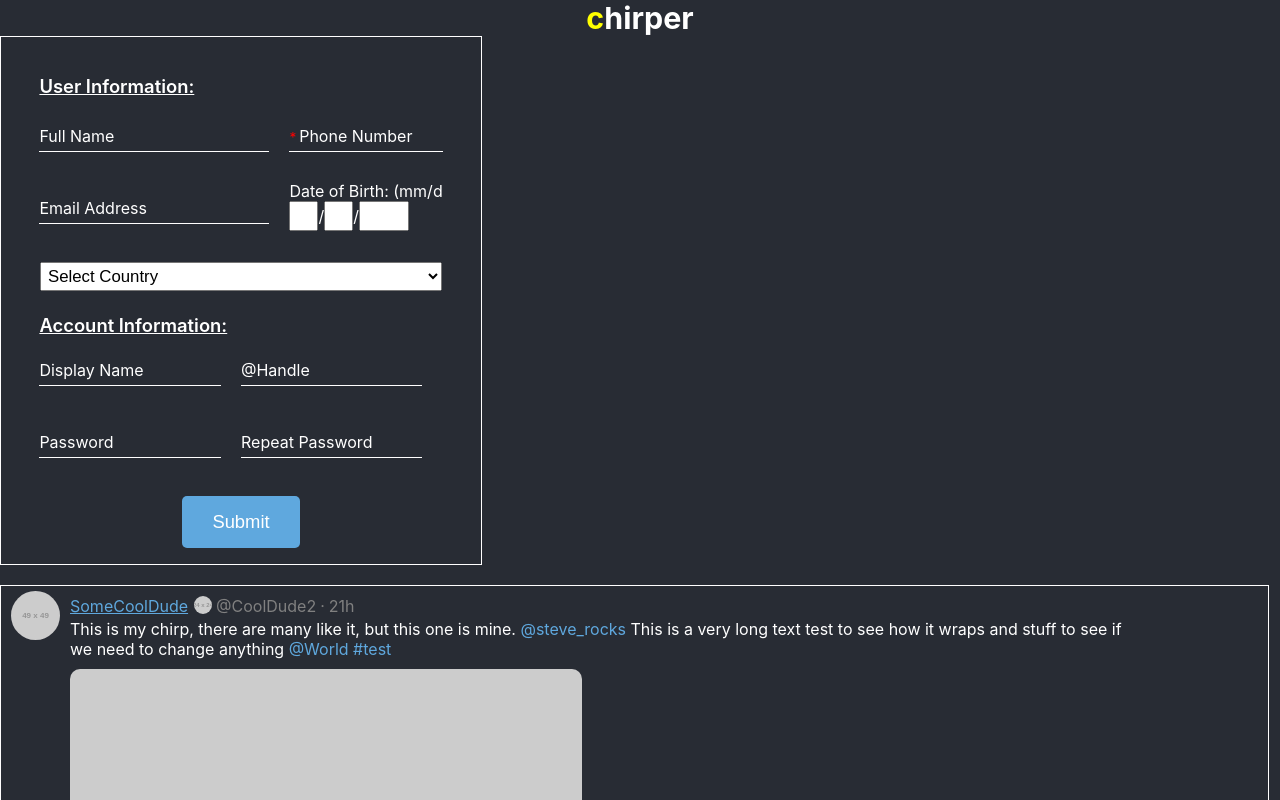
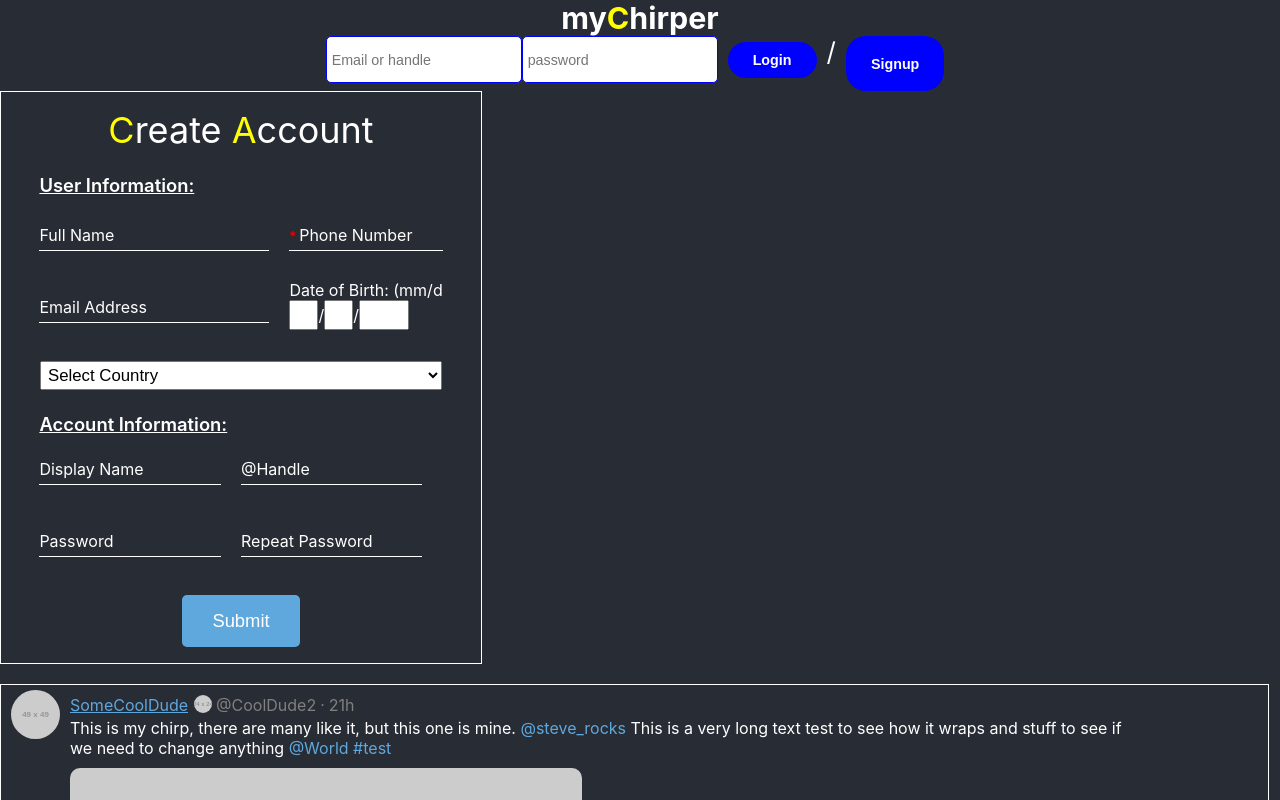
Before and after one commit to Michael-Lafreniere/chirper, a React (Create React App) app in the folder client/: page / in a window 1280 px wide. Shown: the top 800 px of the page. Built offline with nearby package versions, Linux system fonts and the light colour scheme.

Commit message:
Updated Header.js, added in Login/Signup inputs/buttons.  Need to figure out why SighUp form is no longer submitting.

```diff
--- a/client/src/App.js
+++ b/client/src/App.js
@@ -10,7 +10,9 @@ const text =
 class App extends Component {
   constructor(props) {
     super(props);
-    this.state = {};
+    this.state = {
+      createAccount: true
+    };
   }
 
   render() {
@@ -21,10 +23,12 @@ class App extends Component {
       chirpText: text
       // reChirp: "StanLee",
     };
+    let createAccount = null;
+    if (this.state.createAccount) createAccount = <CreateAccount />;
     return (
       <div className="App">
         <Header />
-        <CreateAccount />
+        {createAccount}
         <br />
         <Chirp data={chirpData} />
       </div>
--- a/client/src/components/CreateAccount.css
+++ b/client/src/components/CreateAccount.css
@@ -3,6 +3,17 @@
   padding: 1em;
   border: 1px solid var(--base-color);
   /* height: 30vh; */
+}
+
+.account-creation .title {
+  display: flex;
+  justify-content: center;
+  font-size: 2.25em;
+  color: white;
+}
+
+.account-creation .yellow {
+  color: yellow;
 }
 
 .account-creation .user-info {
--- a/client/src/components/CreateAccount.js
+++ b/client/src/components/CreateAccount.js
@@ -38,6 +38,8 @@ async function submitUser(user) {
     password: user.password
   };
 
+  console.log(data);
+
   fetch('http://192.168.1.71:4000/create-user', {
     method: 'POST',
     headers: {
@@ -48,6 +50,7 @@ async function submitUser(user) {
   })
     .then(response => response.json())
     .then(data => {
+      console.log(data);
       if (data.message && data.message === 'successful') {
         console.log('Created a new user.');
         localStorage.setItem('token', data.jwt);
@@ -120,6 +123,7 @@ class CreateAccount extends Component {
       displayName,
       handle
     } = this.state;
+    console.log('..here..');
     if (
       verifyString(selectedCountry) &&
       selectedCountry !== 'Select Country' &&
@@ -130,7 +134,7 @@ class CreateAccount extends Component {
       verifyString(displayName) &&
       verifyString(handle)
     ) {
-      // console.log('valid user info');
+      console.log('valid user info');
       submitUser(this.state);
     }
   }
@@ -142,6 +146,10 @@ class CreateAccount extends Component {
       emailExistsError = 'Email address already exists.';
     return (
       <div className="account-creation">
+        <div className="title">
+          <span className="yellow">C</span>reate&nbsp;
+          <span className="yellow">A</span>ccount
+        </div>
         <div className="account-text">User Information:</div>
         <div className="user-info">
           <InputField
--- /dev/null
+++ b/client/src/components/Header.css
@@ -0,0 +1,45 @@
+header {
+  display: flex;
+  justify-content: space-between;
+}
+
+.title {
+  color: white;
+}
+
+.title span {
+  color: yellow;
+}
+
+.login-signup {
+  margin: 0 5px;
+  display: flex;
+}
+
+.login-signup form {
+  height: 55px;
+}
+
+.login-signup input {
+  padding: 5px;
+  background-color: white;
+  color: blue;
+  outline: none;
+  border: 1px solid blue;
+  border-radius: 5px;
+  height: 35px;
+  font-size: 0.55em;
+}
+
+.login-signup button {
+  border: none;
+  outline: none;
+  border-radius: 20px;
+  padding: 10px 25px;
+  background-color: blue;
+  color: white;
+  margin: 0 10px;
+  font-size: 0.55em;
+  font-weight: 550;
+  cursor: pointer;
+}
--- a/client/src/components/Header.js
+++ b/client/src/components/Header.js
@@ -1,11 +1,23 @@
 import React from 'react';
+
+import './Header.css';
 
 const Header = () => {
   return (
     <header className="App-header">
-      <h3>
-        <span style={{ color: 'yellow' }}>c</span>hirper
-      </h3>
+      <div className="title">
+        <h3>
+          my<span>C</span>hirper
+        </h3>
+      </div>
+      <div className="login-signup">
+        <form>
+          <input type="text" placeholder="Email or handle" />
+          <input type="password" placeholder="password" />
+          <button>Login</button>
+        </form>
+        /<button>Signup</button>
+      </div>
     </header>
   );
 };
```
Also changed, not shown: 1 other file (tests, documents, lock files or other folders).
